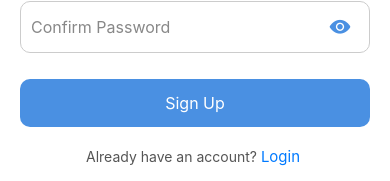
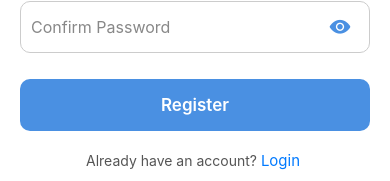
Before and after one commit to dsantiago0223/xentra-react-test, a React Native app: screen /Signup in a window 390 px wide. Shown: the part 352-533 px from the top of the page. Built offline with nearby package versions, Linux system fonts and the light colour scheme.

Commit message:
update UI components

```diff
--- a/App.tsx
+++ b/App.tsx
@@ -12,7 +12,7 @@ import {
 } from 'react-native-safe-area-context';
 import RootNavigator from './src/navigation/RootNavigator';
 import { AuthProvider } from './src/context/AuthContext';
-import { ActivityIndicatorProvider } from './src/components/ActivityIndicator'
+import { ActivityIndicatorProvider } from './src/components/AppActivityIndicator'
 
 function App() {
   const isDarkMode = useColorScheme() === 'dark';
--- /dev/null
+++ b/src/components/AppButton.tsx
@@ -0,0 +1,32 @@
+import React from "react";
+import { Text, TouchableOpacity, TouchableWithoutFeedbackProps, StyleSheet } from "react-native";
+
+interface Props extends TouchableWithoutFeedbackProps {
+  titleText?: string;
+  onPressed?: () => void;
+}
+
+const AppButton = ({titleText = "", onPressed, ...props}: Props) => {
+  return (
+    <TouchableOpacity style={styles.button} onPress={onPressed} {...props}>
+        <Text style={styles.buttonText}>{titleText}</Text>
+    </TouchableOpacity>
+  );
+};
+
+export default AppButton;
+
+const styles = StyleSheet.create({
+  button: {
+    backgroundColor: '#4A90E2',
+    padding: 16,
+    borderRadius: 10,
+    alignItems: 'center',
+    marginTop: 10,
+  },
+  buttonText: {
+    color: '#fff',
+    fontSize: 17,
+    fontWeight: '600',
+  }
+});
--- a/src/components/NavigationHeader.tsx
+++ b/src/components/AppNavigationHeader.tsx
@@ -14,7 +14,7 @@ type Props = {
 
 };
 
-const NavigationHeader = ({
+const AppNavigationHeader = ({
   titleText = "",
   titleLogo,
   onLeftPressed,
@@ -58,7 +58,7 @@ const NavigationHeader = ({
   );
 };
 
-export default NavigationHeader;
+export default AppNavigationHeader;
 
 const styles = StyleSheet.create({
   container: {
@@ -96,5 +96,5 @@ const styles = StyleSheet.create({
   sideText: {
     fontSize: 16,
     fontWeight: "600",
-  },
+  }
 });
--- a/src/navigation/HomeTabsNavigator.tsx
+++ b/src/navigation/HomeTabsNavigator.tsx
@@ -9,7 +9,7 @@ import DashboardScreen from "../screens/main/dashboard/DashboardScreen";
 import ActivityFeedScreen from "../screens/main/activity/ActivityFeedScreen";
 import WalletScreen from "../screens/main/wallet/WalletScreen";
 import ProfileScreen from "../screens/main/profile/ProfileScreen";
-import NavigationHeader from '../components/NavigationHeader';
+import AppNavigationHeader from '../components/AppNavigationHeader';
 import useGetUser from "../hooks/useGetUser";
 
 export type HomeTabsNavigatorParamList = {
@@ -55,7 +55,7 @@ const HomeTabsNavigator = ({ navigation }: Props) => {
 
   return (
     <View style={styles.container}>
-      <NavigationHeader
+      <AppNavigationHeader
       titleText='JetWay Trades'
       titleLogo
       onLeftPressed={onLeftPressed}
--- a/src/screens/authentication/LoginScreen.tsx
+++ b/src/screens/authentication/LoginScreen.tsx
@@ -4,9 +4,10 @@ import { Formik } from 'formik';
 import * as Yup from 'yup';
 import { NativeStackScreenProps } from '@react-navigation/native-stack';
 import { RootStackParamList } from '../../navigation/RootNavigator';
-import TextEntryControl from '../../components/TextEntryControl';
+import AppTextInput from '../../components/AppTextInput';
+import AppButton from '../../components/AppButton';
 import { AuthContext } from '../../context/AuthContext';
-import { useLoading } from '../../components/ActivityIndicator';
+import { useLoading } from '../../components/AppActivityIndicator';
 
 type Props = NativeStackScreenProps<RootStackParamList, 'Login'>;
 
@@ -47,13 +48,12 @@ const LoginScreen = ({ navigation }: Props) => {
       </View>
 
       <Formik
-        initialValues={{ email: '', password: '' }}
-        validationSchema={LoginSchema}
-        onSubmit={handleLogin}
-      >
+      initialValues={{ email: '', password: '' }}
+      validationSchema={LoginSchema}
+      onSubmit={handleLogin}>
         {({ handleChange, handleBlur, handleSubmit, values, errors, touched }) => (
           <>
-            <TextEntryControl
+            <AppTextInput
             placeholder='Email'
             keyboardType="email-address"
             autoCapitalize="none"
@@ -66,7 +66,7 @@ const LoginScreen = ({ navigation }: Props) => {
               <Text style={styles.errorText}>{errors.email}</Text>
             )}
 
-            <TextEntryControl
+            <AppTextInput
             placeholder='Password'
             value={values.password}
             onChangeText={handleChange('password')}
@@ -77,9 +77,7 @@ const LoginScreen = ({ navigation }: Props) => {
               <Text style={styles.errorText}>{errors.password}</Text>
             )}
 
-            <TouchableOpacity style={styles.button} onPress={() => handleSubmit()} disabled={loading}>
-              <Text style={styles.buttonText}>Login</Text>
-            </TouchableOpacity>
+            <AppButton titleText='Login' onPressed={handleSubmit} disabled={loading} />
           </>
         )}
       </Formik>
@@ -126,18 +124,6 @@ const styles = StyleSheet.create({
     paddingHorizontal: 8,
     paddingVertical: 4,
   },
-  button: {
-    backgroundColor: '#4A90E2',
-    paddingVertical: 14,
-    borderRadius: 10,
-    alignItems: 'center',
-    marginTop: 10,
-  },
-  buttonText: {
-    color: '#fff',
-    fontSize: 17,
-    fontWeight: '600',
-  },
   footerText: {
     textAlign: 'center',
     marginTop: 20,
--- a/src/screens/authentication/SignupScreen.tsx
+++ b/src/screens/authentication/SignupScreen.tsx
@@ -4,10 +4,11 @@ import { Formik } from 'formik';
 import { NativeStackScreenProps } from '@react-navigation/native-stack';
 import { RootStackParamList } from '../../navigation/RootNavigator';
 import * as Yup from 'yup';
-import TextEntryControl from '../../components/TextEntryControl';
+import AppTextInput from '../../components/AppTextInput';
+import AppButton from '../../components/AppButton';
 import { AuthContext } from '../../context/AuthContext';
-import { useLoading } from '../../components/ActivityIndicator';
-import NavigationHeader from '../../components/NavigationHeader';
+import { useLoading } from '../../components/AppActivityIndicator';
+import NavigationHeader from '../../components/AppNavigationHeader';
 
 type Props = NativeStackScreenProps<RootStackParamList, 'Signup'>;
 
@@ -59,7 +60,7 @@ const SignupScreen = ({ navigation }: Props) => {
       >
         {({ handleChange, handleBlur, handleSubmit, values, errors, touched }) => (
           <View style={styles.inputContainer}>
-            <TextEntryControl
+            <AppTextInput
             placeholder='Email'
             keyboardType="email-address"
             autoCapitalize="none"
@@ -70,7 +71,7 @@ const SignupScreen = ({ navigation }: Props) => {
             />
             {touched.email && errors.email && <Text style={styles.errorText}>{errors.email}</Text>}
 
-            <TextEntryControl
+            <AppTextInput
             placeholder='Password'
             value={values.password}
             onChangeText={handleChange('password')}
@@ -79,7 +80,7 @@ const SignupScreen = ({ navigation }: Props) => {
             />
             {touched.password && errors.password && <Text style={styles.errorText}>{errors.password}</Text>}
 
-            <TextEntryControl
+            <AppTextInput
             placeholder="Confirm Password"
             value={values.confirmPassword}
             onChangeText={handleChange('confirmPassword')}
@@ -90,10 +91,8 @@ const SignupScreen = ({ navigation }: Props) => {
               <Text style={styles.errorText}>{errors.confirmPassword}</Text>
             )}
 
-            <TouchableOpacity style={styles.button} onPress={() => handleSubmit()} disabled={loading}>
-              <Text style={styles.buttonText}>Sign Up</Text>
-            </TouchableOpacity>
-        </View>
+            <AppButton titleText='Register' onPressed={handleSubmit} disabled={loading} />
+          </View>
         )}
       </Formik>
     <TouchableOpacity onPress={() => navigation.goBack()}>
@@ -138,17 +137,6 @@ const styles = StyleSheet.create({
     marginBottom: 5,
     marginLeft: 5,
   },
-  button: {
-    backgroundColor: '#4A90E2',
-    paddingVertical: 14,
-    borderRadius: 10,
-    alignItems: 'center',
-    marginTop: 10,
-  },
-  buttonText: {
-    color: '#FFF',
-    fontSize: 16,
-  },
   footerText: {
     textAlign: 'center',
     marginTop: 20,
--- a/src/screens/main/dashboard/DashboardScreen.tsx
+++ b/src/screens/main/dashboard/DashboardScreen.tsx
@@ -2,6 +2,7 @@ import React from "react";
 import { View, Text, StyleSheet, Button } from 'react-native';
 import { BottomTabNavigationProp } from "@react-navigation/bottom-tabs";
 import { HomeTabsNavigatorParamList } from "../../../navigation/HomeTabsNavigator";
+import AppButton from "../../../components/AppButton";
 
 type Props = {
   navigation: BottomTabNavigationProp<HomeTabsNavigatorParamList>;
@@ -11,10 +12,7 @@ export default function DashboardScreen({ navigation }: Props) {
   return (
     <View style={styles.container}>
       <Text style={styles.text}>Dashboard</Text>
-      <Button
-      title="Go to Profile"
-      onPress={() => navigation.navigate("Profile")}
-      />
+      <AppButton titleText="Go to Profile" onPressed={() => navigation.navigate("Profile")} />
     </View>
   );
 }
--- a/src/screens/main/profile/MyInformationScreen.tsx
+++ b/src/screens/main/profile/MyInformationScreen.tsx
@@ -1,6 +1,6 @@
 import React from "react";
 import { Text, View, StyleSheet } from "react-native";
-import NavigationHeader from "../../../components/NavigationHeader";
+import AppNavigationHeader from "../../../components/AppNavigationHeader";
 import { NativeStackScreenProps } from '@react-navigation/native-stack';
 import { RootStackParamList } from '../../../navigation/RootNavigator';
 
@@ -12,7 +12,7 @@ const MyInformationScreen = ({navigation, route}: Props) => {
 
   return (
     <View style={styles.container}>
-      <NavigationHeader
+      <AppNavigationHeader
       titleText="My Information"
       leftIsImage
       onLeftPressed={() => navigation.goBack()}
```
Also changed, not shown: src/components/AppActivityIndicator.tsx (renamed from src/components/ActivityIndicator.tsx, +5 -5 lines), src/components/AppTextInput.tsx (renamed from src/components/TextEntryControl.tsx, +5 -5 lines).
